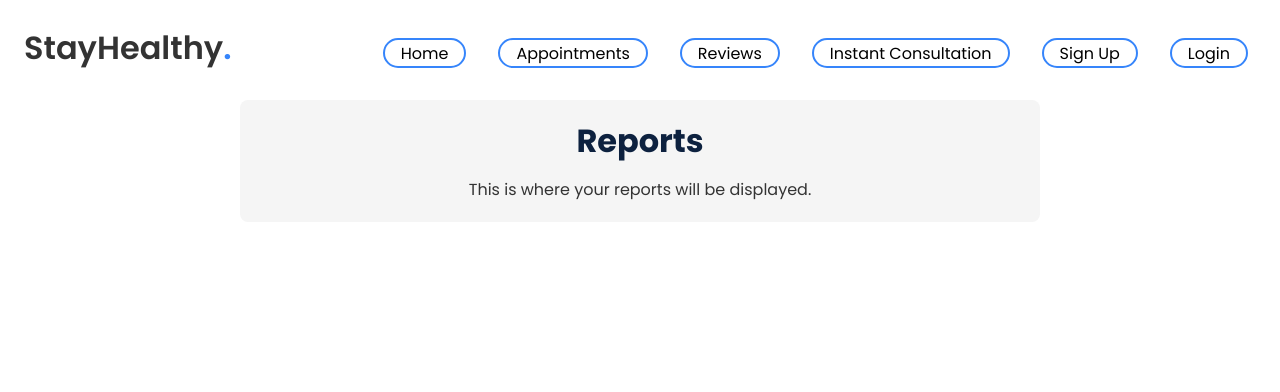
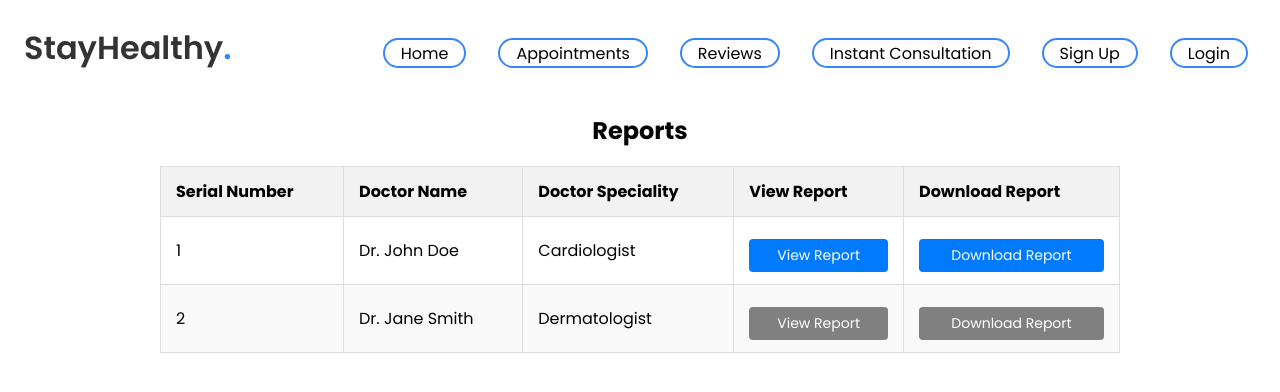
Before and after one commit to 1hobson/react_med_app, a React (Create React App) app: page /reports in a window 1280 px wide. Shown: the top 392 px of the page. Built offline with nearby package versions, Linux system fonts and the light colour scheme.

Commit message:
finished reports

```diff
--- a/src/Components/ReportsLayout/ReportsLayout.css
+++ b/src/Components/ReportsLayout/ReportsLayout.css
@@ -1,17 +1,102 @@
-.reports-container {
-  max-width: 800px;
-  margin: 100px auto; /* leave space for navbar */
-  padding: 20px;
-  background-color: #f5f5f5;
-  border-radius: 8px;
+.popup-content[role="dialog"] {
+    width: 400px;
+    margin: 0 auto;
+    padding: 0;
+    border-radius: 0;
+    box-sizing: border-box;
 }
 
-.reports-container h1 {
-  margin-top: 0;
-  color: #0d213f;
+.doctor-popup-container {
+    width: 400px;
+    max-width: 100%;
+    margin: 0 auto;
+    padding: 20px;
+    border: 1px solid #ccc;
+    border-radius: 8px;
+    background-color: #fff;
+    box-shadow: 0 2px 4px rgba(0,0,0,0.2);
+    box-sizing: border-box;
 }
 
-.reports-container p {
-  font-size: 1rem;
-  color: #333;
+.review-btn {
+  padding: 8px 16px;
+  background-color: #007bff;
+  color: #fff;
+  border: none;
+  border-radius: 6px;
+  cursor: pointer;
+  font-size: 14px;
+  transition: background-color 0.2s;
 }
+
+.review-btn:disabled {
+  background-color: grey;
+  cursor: not-allowed;
+}
+
+.doctor-popup-header {
+  display: flex;
+  gap: 10px;
+  margin-bottom: 15px;
+}
+
+.doctor-card-profile-image-container {
+  flex-shrink: 0;
+}
+
+.doctor-card-details {
+  display: flex;
+  flex-direction: column;
+}
+
+.review-form {
+  margin-top: 15px;
+}
+
+.form-group {
+  margin-bottom: 10px;
+}
+
+.stars {
+  display: flex;
+  gap: 5px;
+}
+
+.star {
+  font-size: 20px;
+  cursor: pointer;
+  color: #ccc;
+}
+
+.star.filled {
+  color: gold;
+}
+
+.form-actions {
+  display: flex;
+  justify-content: flex-end;
+  gap: 10px;
+  margin-top: 15px;
+}
+
+.book-appointment-btn {
+  padding: 8px 16px;
+  background-color: #007bff;
+  color: #fff;
+  border-radius: 6px;
+  border: none;
+  cursor: pointer;
+}
+
+.cancel-appointment-btn {
+  background-color: #dc3545;
+}
+
+.warning {
+  color: red;
+  margin-top: 5px;
+}
+
+.submitted-message {
+  margin-top: 10px;
+}
--- a/src/Components/ReportsLayout/ReportsLayout.js
+++ b/src/Components/ReportsLayout/ReportsLayout.js
@@ -1,12 +1,78 @@
-import React from "react";
-import "./ReportsLayout.css";
+import React, { useState, useEffect } from 'react';
+import './ReportsLayout.css';
 
 const ReportsLayout = () => {
+  const [reports, setReports] = useState([]);
+
+  useEffect(() => {
+    setReports([
+      {
+        doctorName: 'Dr. John Doe',
+        speciality: 'Cardiologist',
+        reportUrl: '/Report_PDFs/JohnDoeReport.pdf',
+        active: true, // User has access
+      },
+      {
+        doctorName: 'Dr. Jane Smith',
+        speciality: 'Dermatologist',
+        reportUrl: '/Report_PDFs/JaneSmithReport.pdf',
+        active: false, // User does NOT have access
+      },
+    ]);
+  }, []);
+
+  const handleViewReport = (url) => {
+    window.open(url, '_blank');
+  };
+
+  const handleDownloadReport = (url) => {
+    const link = document.createElement('a');
+    link.href = url;
+    link.download = url.split('/').pop();
+    link.click();
+  };
+
   return (
-    <div className="reports-container">
-      <h1>Reports</h1>
-      <p>This is where your reports will be displayed.</p>
-      {/* You can later add tables, charts, or cards here */}
+    <div className="reviews-page">
+      <h2>Reports</h2>
+      <table>
+        <thead>
+          <tr>
+            <th>Serial Number</th>
+            <th>Doctor Name</th>
+            <th>Doctor Speciality</th>
+            <th>View Report</th>
+            <th>Download Report</th>
+          </tr>
+        </thead>
+        <tbody>
+          {reports.map((report, index) => (
+            <tr key={index}>
+              <td>{index + 1}</td>
+              <td>{report.doctorName}</td>
+              <td>{report.speciality}</td>
+              <td>
+                <button
+                  className="review-btn"
+                  onClick={() => handleViewReport(report.reportUrl)}
+                  disabled={!report.active} // disable if inactive
+                >
+                  View Report
+                </button>
+              </td>
+              <td>
+                <button
+                  className="review-btn"
+                  onClick={() => handleDownloadReport(report.reportUrl)}
+                  disabled={!report.active} // disable if inactive
+                >
+                  Download Report
+                </button>
+              </td>
+            </tr>
+          ))}
+        </tbody>
+      </table>
     </div>
   );
 };
```
Also changed, not shown: 2 other files (tests, documents, lock files or other folders).
